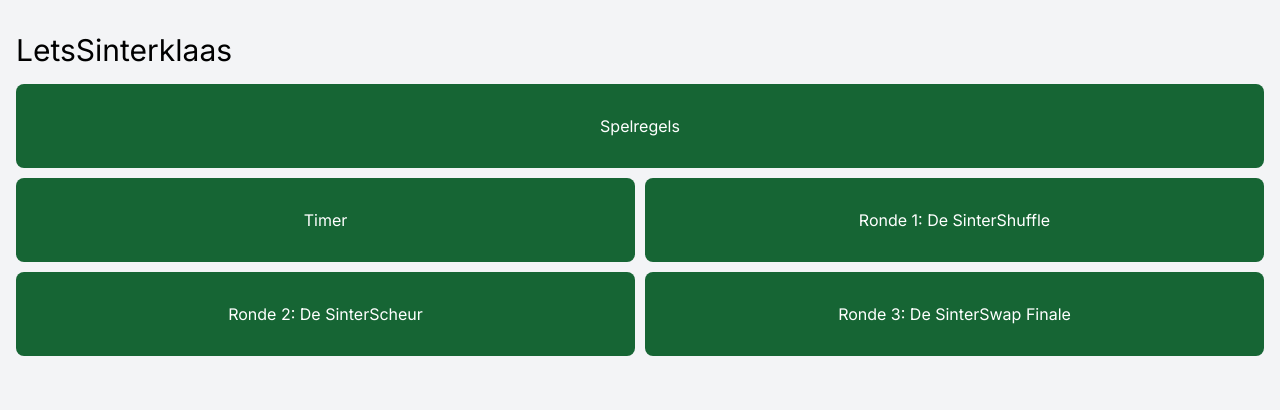
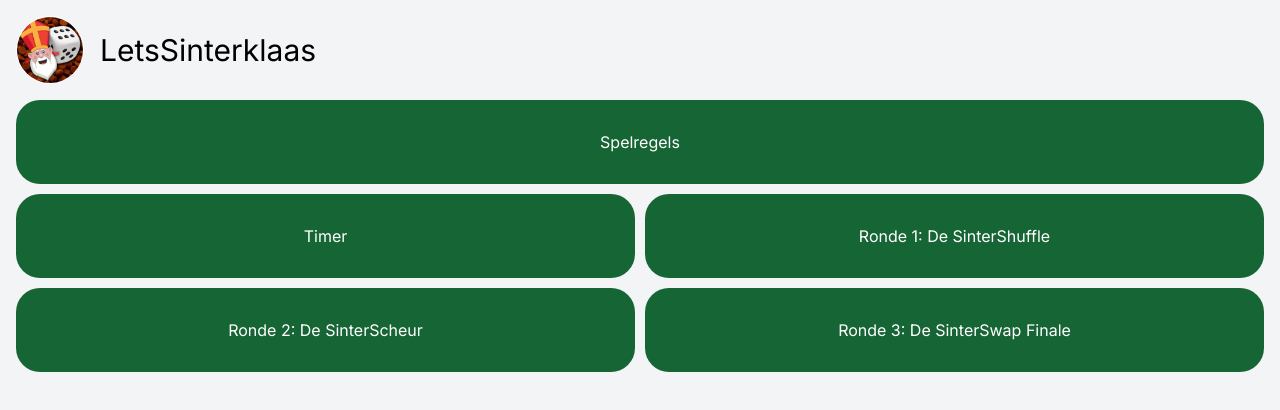
Before and after one commit to lemmenri/LetsSinterklaas, a Next.js app: page / in a window 1280 px wide. Shown: the top 410 px of the page. Built offline with nearby package versions, Linux system fonts and the light colour scheme.

Commit message:
added image and new phrases

```diff
--- a/src/components/index.jsx
+++ b/src/components/index.jsx
@@ -5,9 +5,15 @@ import { Timer } from '../components/timer'
 import { Ronde1 } from '../components/ronde1'
 import { Ronde2 } from '../components/ronde2'
 import { Ronde3 } from '../components/ronde3'
+import Image from 'next/image'
 
 const IndexPage = () => {
   const [showModal, setShowModal] = useState(null);
+
+  const imageStyle = {
+    borderRadius: '50%',
+    border: '1px solid #fff',
+  }
 
   const buttons = [
     { id: 1, label: 'Spelregels', position: 'top' },
@@ -27,12 +33,21 @@ const IndexPage = () => {
 
   return (
     <div className='h-screen p-4'>
-      <div className='text-3xl my-4'>LetsSinterklaas</div>
+      <div className='flex space-x-4 pb-4'>
+        <Image
+          src="/logo.png"
+          width={68}
+          height={68}
+          alt="Foto van Wilbert"
+          style={imageStyle}
+        />
+        <div className='text-3xl my-4'>LetsSinterklaas</div>
+      </div>
       <div className="container">
         {buttons.map((button) => (
           <button
             key={button.id}
-            className={`button ${button.position} rounded-lg`}
+            className={`button ${button.position} rounded-3xl`}
             onClick={() => handleButtonClick(button.id)}
           >
             {button.label}
--- a/src/components/ronde1.jsx
+++ b/src/components/ronde1.jsx
@@ -22,11 +22,15 @@ export const Ronde1 = () => {
         '🕔 - Noem binnen de tijd 3 liedjes met "snoepgoed" erin. Gelukt binnen de tijd? Pak een cadeautje van de stapel.',
         '🕔 - De eerste speler links van je moet 5 lekkernijen noemen die tijdens sinterklaas gegeten worden. Gelukt binnen de tijd? Hij of zij krijgt een cadeautje van je. Pak een cadeautje van de stapel.',
         '🕔 - Doe iemand die meespeelt na. De speler links van je moet raden wie je na doet. Gelukt binnen de tijd? Pak beiden een cadeautje van de stapel.',
+        '🕔 - Zing een Sinterklaasliedje naar keuze (kies een andere als er al 1 gezongen is). Pak een cadeautje van de stapel na het zingen.',
         '🕔 - Waar of niet: vertel of verzin de grootste pech die je ooit is overkomen. De volgende speler mag binnen de tijd raden of het waar is of niet. Als hij of zij het fout heeft pak jij een cadeautje van de stapel. Als het goed is mag hij of zij dit doen.',
         '🕔 - Ga zo snel mogelijk op je handen staan. Gelukt binnen de tijd? Pak een cadeautje van de stapel.',
-        '🕔 - Druk jezelf tien keer op. Gelukt binnen de tijd? Pak een cadeautje van de stapel.',
+        '🕔 - Druk jezelf tien keer op of doe een dansje gedurende de tijdslimiet. Gelukt binnen de tijd? Pak een cadeautje van de stapel.',
         '🕔 - De speler rechts van je moet 10 voorwerpen opnoemen die op de stoomboot liggen. Gelukt binnen de tijd? Pak beiden een cadeautje van de stapel.',
         '🕔 - Beeld een sinterklaasliedje uit zonder te praten of te zingen. Geraden binnen de tijd? Jij en de persoon die het geraden heeft Pak beiden een cadeautje van de stapel.',
+        '🕔 - Beschrijf de volgende 4 woorden (à la 30 seconds) en laat ze binnen de tijd raden.\nGelukt? Pak dan een cadeautje van de stapel! \n\n-Baard \n-Pieten diploma \n-Marsepein \n-Schimmel',
+        '🕔 - Beschrijf de volgende 4 woorden (à la 30 seconds) en laat ze binnen de tijd raden.\nGelukt? Pak dan een cadeautje van de stapel! \n\n-Mantel \n-Verlanglijstje \n-Tabberd \n-Daar wordt aan de deur geklopt',
+
         // Add more phrases as needed
     ];
 
@@ -61,7 +65,7 @@ export const Ronde1 = () => {
     return (
         <>
             {randomPhrase === '' && (<p className="w-full mb-4 p-2 text-lg">Druk op de knop om een opdracht te krijgen!</p>)}
-            <p className="w-full mb-4 p-2 text-lg">{randomPhrase}</p>
+            <p className="w-full mb-4 p-2 text-lg whitespace-pre-line">{randomPhrase}</p>
             <button
                 onClick={generateRandomPhrase}
                 className="border-green-800 text-green-800 border-2 font-semibold mt-4 px-6 py-2 rounded-2xl w-full"
--- a/src/components/ronde2.jsx
+++ b/src/components/ronde2.jsx
@@ -8,8 +8,9 @@ export const Ronde2 = () => {
         'Pak een cadeau van speler met de meeste cadeaus.',
         'De speler(s) met de minste cadeaus mag/mogen een cadeau uitpakken.',
         'Pak een cadeau af van een ander.',
+        'Iedereen pakt 1 cadeautje uit.',
         'Geef een cadeau aan de speler met de minste cadeaus.',
-        'Jij en een speler pakken elk één cadeautje uit.',
+        'Jij en een speler naar keuze pakken elk één cadeautje uit.',
         'De speler met de meeste cadeautjes geeft een cadeau aan jou.',
         'Pak een cadeau van een andere speler. Die speler mag een cadeautje uitpakken.',
         'Probeer binnen de tijd een cadeautje uit te pakken achter je rug. Gelukt binnen de tijd? Pak dan een cadeautje van een andere speler.',
@@ -28,11 +29,15 @@ export const Ronde2 = () => {
         '🕔 - Noem binnen de tijd 3 liedjes met "snoepgoed" erin. Gelukt binnen de tijd? Pak een cadeautje uit.',
         '🕔 - De eerste speler links van je moet 5 lekkernijen noemen die tijdens sinterklaas gegeten worden. Gelukt binnen de tijd? Hij of zij krijgt een cadeautje van je. Pak een cadeautje uit.',
         '🕔 - Doe iemand die meespeelt na. De speler links van je moet raden wie je na doet. Gelukt binnen de tijd? Pak beiden een cadeautje uit.',
+        '🕔 - Zing een Sinterklaasliedje naar keuze (kies een andere als er al 1 gezongen is). Pak een cadeautje uit na het zingen.',
         '🕔 - Waar of niet: vertel of verzin de grootste pech die je ooit is overkomen. De volgende speler mag binnen de tijd raden of het waar is of niet. Als hij of zij het fout heeft pak jij een cadeautje uit. Als het goed is mag hij of zij dit doen.',
         '🕔 - Ga zo snel mogelijk op je handen staan. Gelukt binnen de tijd? Pak een cadeautje uit.',
-        '🕔 - Druk jezelf tien keer op. Gelukt binnen de tijd? Pak een cadeautje uit.',
+        '🕔 - Druk jezelf tien keer op of doe een dansje gedurende de tijdslimiet. Gelukt binnen de tijd? Pak een cadeautje uit.',
+        '🕔 - Noem 2 andere landen dan Nederland waar ook Sinterklaas gevierd wordt samen met de persoon links van je (antw. Zie mail) \nZijn de antwoorden goed? Pak beide een cadeautje uit',
         '🕔 - De speler rechts van je moet 10 voorwerpen opnoemen die op de stoomboot liggen. Gelukt binnen de tijd? Pak beiden een cadeautje uit.',
         '🕔 - Beeld een sinterklaasliedje uit zonder te praten of te zingen. Geraden binnen de tijd? Jij en de persoon die het geraden heeft Pak beiden een cadeautje uit.',
+        '🕔 - Beschrijf de volgende 4 woorden (à la 30 seconds) en laat ze binnen de tijd raden.\nGelukt? Iedereen pakt een cadeautje uit \n\n-Wegwijspiet \n-Het Pietenhuis \n-Schoencadeautje \n-Zie ginds komt de stoomboot',
+        '🕔 - Beschrijf de volgende 4 woorden (à la 30 seconds) en laat ze binnen de tijd raden.\nGelukt? Pak 1 uitgepakt cadeautje af van iemand \n\n-OzoSnel \n-Schoorsteen \n-Jute zak \n-Hoor de wind waait door de bomen',
         // Add more phrases as needed
     ];
 
@@ -67,7 +72,7 @@ export const Ronde2 = () => {
     return (
         <>
             {randomPhrase === '' && (<p className="w-full mb-4 p-2 text-lg">Druk op de knop om een opdracht te krijgen!</p>)}
-            <p className="w-full mb-4 p-2 text-lg">{randomPhrase}</p>
+            <p className="w-full mb-4 p-2 text-lg whitespace-pre-line">{randomPhrase}</p>
             <button
                 onClick={generateRandomPhrase}
                 className="border-green-800 text-green-800 border-2 font-semibold mt-4 px-6 py-2 rounded-2xl w-full"
--- a/src/components/ronde3.jsx
+++ b/src/components/ronde3.jsx
@@ -28,11 +28,15 @@ export const Ronde3 = () => {
         '🕔 - Noem binnen de tijd 3 liedjes met "snoepgoed" erin. Gelukt binnen de tijd? Claim een cadeautje.',
         '🕔 - De eerste speler links van je moet 5 lekkernijen noemen die tijdens sinterklaas gegeten worden. Gelukt binnen de tijd? Hij of zij krijgt een cadeautje van je. Claim een cadeautje.',
         '🕔 - Doe iemand die meespeelt na. De speler links van je moet raden wie je na doet. Gelukt binnen de tijd? Claim beiden een cadeautje.',
+        '🕔 - Zing een Sinterklaasliedje naar keuze (kies een andere als er al 1 gezongen is). Claim een cadeautje na het zingen.',
         '🕔 - Waar of niet: vertel of verzin de grootste pech die je ooit is overkomen. De volgende speler mag binnen de tijd raden of het waar is of niet. Als hij of zij het fout heeft claim jij een cadeautje. Als het goed is mag hij of zij dit doen.',
         '🕔 - Ga zo snel mogelijk op je handen staan. Gelukt binnen de tijd? Claim een cadeautje.',
-        '🕔 - Druk jezelf tien keer op. Gelukt binnen de tijd? Claim een cadeautje.',
+        '🕔 - Wat is het leukste sinterklaascadeautje wat je zelf ooit gehad hebt? Claim een cadeautje.',
+        '🕔 - Druk jezelf tien keer op of doe een dansje gedurende de tijdslimiet. Gelukt binnen de tijd? Claim een cadeautje.',
         '🕔 - De speler rechts van je moet 10 voorwerpen opnoemen die op de stoomboot liggen. Gelukt binnen de tijd? Claim beiden een cadeautje.',
         '🕔 - Beeld een sinterklaasliedje uit zonder te praten of te zingen. Geraden binnen de tijd? Jij en de persoon die het geraden heeft claimen beiden een cadeautje.',
+        '🕔 - Beschrijf de volgende 4 woorden (à la 30 seconds) en laat ze binnen de tijd raden.\nGelukt? Claim een cadeautje \n\n-Surprise \n-Chocoladeletter \n-Lootjes trekken \n-De intocht van Sinterklaas',
+        '🕔 - Beschrijf de volgende 4 woorden (à la 30 seconds) en laat ze binnen de tijd raden.\nGelukt? Geef een cadeautje aan de persoon links van je \n\n-Grote Boek \n-Dak \n-Hoofdpiet \n-Het SinterklaasJournaal',
         // Add more phrases as needed
     ];
 
@@ -67,7 +71,7 @@ export const Ronde3 = () => {
     return (
         <>
             {randomPhrase === '' && (<p className="w-full mb-4 p-2 text-lg">Druk op de knop om een opdracht te krijgen!</p>)}
-            <p className="w-full mb-4 p-2 text-lg">{randomPhrase}</p>
+            <p className="w-full mb-4 p-2 text-lg whitespace-pre-line">{randomPhrase}</p>
             <button
                 onClick={generateRandomPhrase}
                 className="border-green-800 text-green-800 border-2 font-semibold mt-4 px-6 py-2 rounded-2xl w-full"
```
Also changed, not shown: public/logo.png (added).
